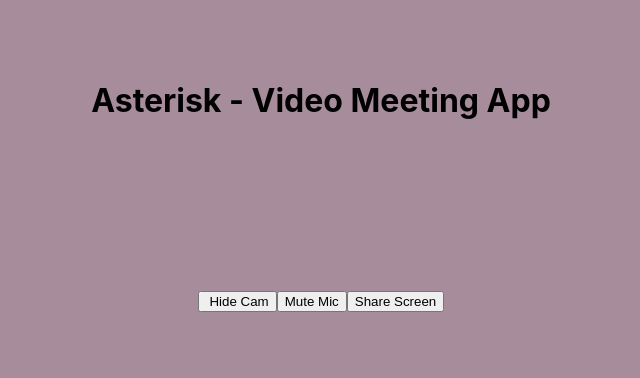
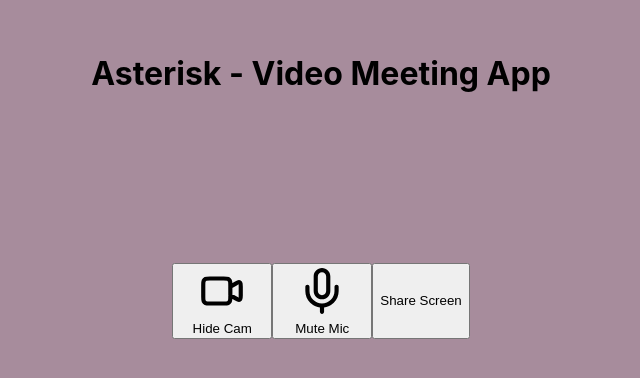
Before and after one commit to VinnRe/Asterisk, a React (Create React App) app in the folder main_ui/: page /create in a window 1280 px wide. Shown: the part 204-582 px from the top of the page, without its empty margins (319-959 px from the left). Built offline with nearby package versions, Linux system fonts and the light colour scheme; no server answers.

Commit message:
Add button styles and pictures

```diff
--- a/main_ui/src/Components/meeting_page/MeetingPage.jsx
+++ b/main_ui/src/Components/meeting_page/MeetingPage.jsx
@@ -1,6 +1,6 @@
 import React, { useEffect, useState, useRef } from 'react';
 import './styles.css';
-import * as meetIcons from '../Assets/meet_assets';
+import * as meetIcons from './imports';
 
 export const MeetingPage = () => {
 
@@ -34,7 +34,6 @@ export const MeetingPage = () => {
 
   // Function to toggle the camera stream
   function toggleCamera() {
-    // setIsCameraEnabled(prevState => !prevState);
     if (stream) {
       const videoTrack = stream.getTracks().find(track => track.kind === 'video');
       if (videoTrack.enabled) {
@@ -49,7 +48,6 @@ export const MeetingPage = () => {
 
   // Function to toggle the microphone stream
   function toggleMic() {
-    // setIsMicEnabled(prevState => !prevState);
     if (stream) {
       const audioTrack = stream.getTracks().find(track => track.kind === 'audio');
       if (audioTrack.enabled) {
@@ -61,6 +59,12 @@ export const MeetingPage = () => {
       }
     }
   }
+
+  // Resize of button images
+  const imageSize = {
+    width: '50px',
+    height: '50px',
+  };
 
   async function endStream() {
     setScreenShareStream(null);
@@ -312,8 +316,26 @@ export const MeetingPage = () => {
           <audio ref={remoteAudioRef} autoPlay playsInline className="audio-element"></audio>
         </div>
         <div className="toggle-buttons">
-            <button onClick={toggleCamera}>{camStatus === 'Hide Cam' ? (<img src={meetIcons.camOnIcon} />) : (<img src={meetIcons.camOffIcon} />)} {camStatus}</button>
-            <button onClick={toggleMic}>{micStatus}</button>
+            <button className="toggle-button" onClick={toggleCamera}>
+              <div className="button-content">
+                {camStatus === 'Hide Cam' ? (
+                  <img src={meetIcons.camOnIcon} alt='camOn' style={imageSize} />
+                ) : (
+                  <img src={meetIcons.camOffIcon} alt='camOff' style={imageSize} />
+                )}
+                <span>{camStatus}</span>
+              </div>
+            </button>
+            <button className="toggle-button" onClick={toggleMic}>
+              <div className="button-content">
+                {micStatus === 'Mute Mic' ? (
+                  <img src={meetIcons.micOnIcon} alt='micOn' style={imageSize} />
+                ) : (
+                  <img src={meetIcons.micOffIcon} alt='micOff' style={imageSize} />
+                )}
+                <span>{micStatus}</span>
+              </div>
+            </button>
             <button onClick={toggleScreenShare}>{screenStatus}</button>
         </div>
       </header>
--- /dev/null
+++ b/main_ui/src/Components/meeting_page/imports.jsx
@@ -0,0 +1,6 @@
+export { default as camOnIcon } from '../Assets/meet_assets/cam-on_icon.svg';
+export { default as camOffIcon } from '../Assets/meet_assets/cam-off_icon.svg';
+export { default as callEndIcon } from '../Assets/meet_assets/call-end_icon.svg';
+export { default as messageIcon } from '../Assets/meet_assets/message_icon.svg';
+export { default as micOnIcon } from '../Assets/meet_assets/mic-on_icon.svg';
+export { default as micOffIcon } from '../Assets/meet_assets/mic-off_icon.svg';
--- a/main_ui/src/Components/meeting_page/styles.css
+++ b/main_ui/src/Components/meeting_page/styles.css
@@ -32,3 +32,26 @@ body, html {
     max-width: 100%;
     max-height: 100%;
 }
+
+.toggle-buttons {
+    display: flex;
+    flex-direction: row;
+}
+
+.toggle-button {
+    display: flex;
+    flex-direction: column;
+    align-items: center;
+    width: 100px;
+    white-space: nowrap;
+}
+
+.button-content {
+    display: flex;
+    flex-direction: column;
+    align-items: center;
+}
+
+.button-content img {
+    margin-bottom: 5px;
+}
```
